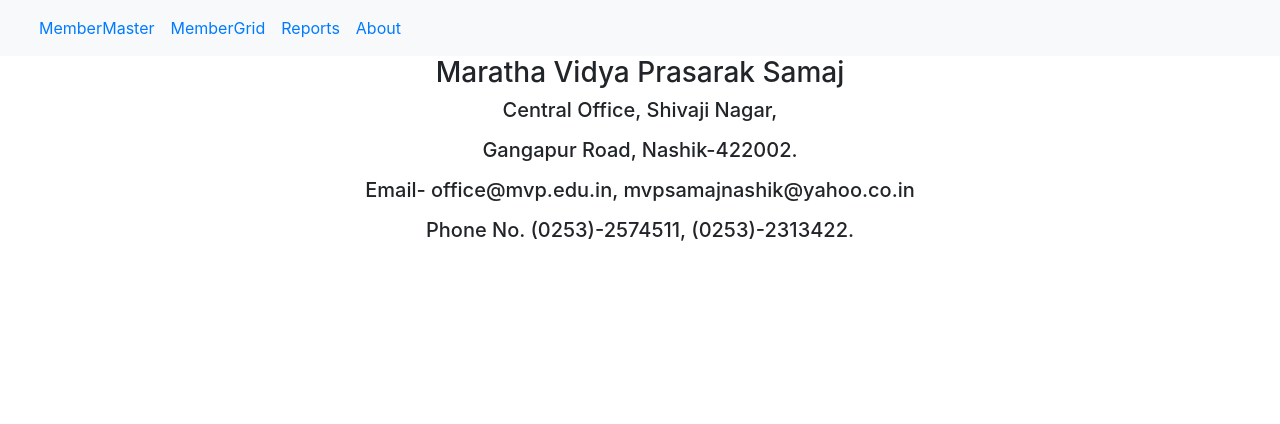
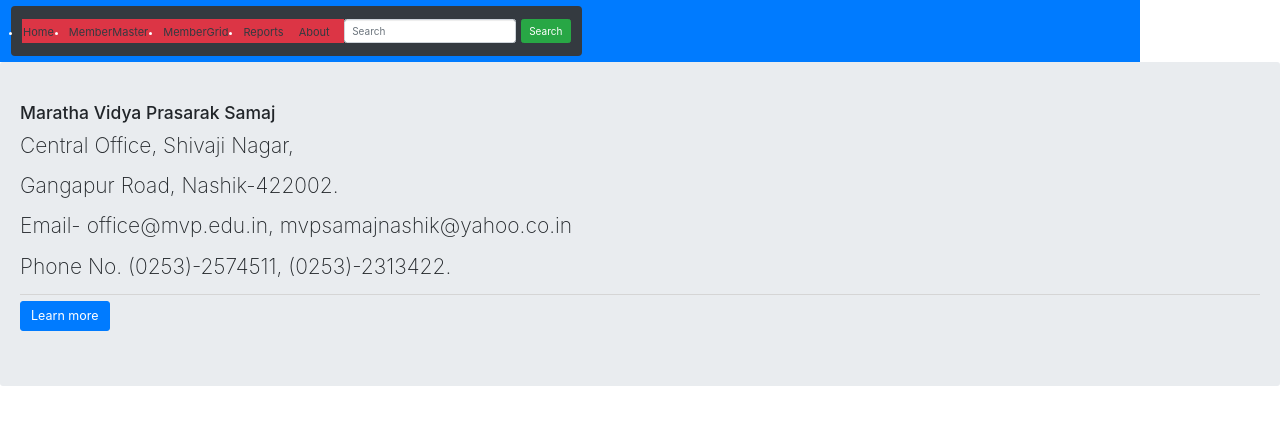
Before and after one commit to satishderle123/Member, an Angular app: page /member-about in a window 1280 px wide. Shown: the top 424 px of the page. Built offline with nearby package versions, Linux system fonts and the light colour scheme.

Commit message:
on 25 mar at 1.17pm

```diff
--- a/src/app/app.component.css
+++ b/src/app/app.component.css
@@ -0,0 +1,23 @@
+
+.container-lg {
+    position: relative;   /* Dont Change Value*/
+    margin: 0px 0px;
+    padding: 0px 0px;
+    padding-left: 0px;
+    padding-bottom: 0px;
+  }
+
+  .navbar a {
+    background: var(--red);
+    display: block;
+    text-decoration: none;
+    padding-right: 1.4rem;
+    padding-left: 1px;
+    padding-bottom: 2px;
+    color: var(--dark);
+    font-size: 1.1rem;
+  }
+
+  .navbar {
+    margin:0px 0px 0px
+  }
--- a/src/app/app.component.html
+++ b/src/app/app.component.html
@@ -1,32 +1,36 @@
-
-<nav class="navbar navbar-expand-sm bg-light">
-  <div class="container-fluid">
-    <ul class="navbar-nav">
+<div class="container-lg bg-primary text-white">
+  <nav class="navbar">
+    <div class="container-lg">
+    <ul class="navbar navbar-expand-sm bg-dark navbar-dark">
       <li class="nav-item">
-        <a routerLink="member-view" class="nav-link" routerLinkActive="active">
-          MemberMaster
-        </a>
+        <a routerLink="/" class="nav-link" routerLinkActive="active">Home</a>
       </li>
       <li class="nav-item">
-        <a routerLink="member-grid" class="nav-link" routerLinkActive="active">
-          MemberGrid
-        </a>
+        <a routerLink="member-view" class="nav-link" routerLinkActive="active">MemberMaster</a>
       </li>
       <li class="nav-item">
-        <a routerLink="member-reports" class="nav-link" routerLinkActive="active">
-          Reports
-        </a>
+        <a routerLink="member-grid" class="nav-link" routerLinkActive="active">MemberGrid</a>
+      </li>
+      <li class="nav-item dropdown">
+        <a routerLink="" data-toggle="dropdown" class="nav-link" routerLinkActive="active">Reports</a>
+        <div class="dropdown-menu">
+          <a class="dropdown-item" href="member-reports">TalukaWise Count</a>
+          <a class="dropdown-item" href="#">VillageWise Count</a>
+          <a class="dropdown-item" href="#">All Para Query</a>
+        </div>
       </li>
       <li class="nav-item">
-        <a routerLink="member-about" class="nav-link" routerLinkActive="active">
-          About
-        </a>
+        <a routerLink="member-about" class="nav-link" routerLinkActive="active">About</a>
       </li>
+
+      <form class="form-inline" action="/action_page.php">
+        <input class="form-control mr-sm-2" type="text" placeholder="Search">
+        <button class="btn btn-success" type="submit">Search</button>
+      </form>
     </ul>
   </div>
 </nav>
-
-
+</div>
 <!--- Following code is important, must there. -->
 <div>
   <router-outlet></router-outlet>
--- a/src/app/app.component.ts
+++ b/src/app/app.component.ts
@@ -1,7 +1,7 @@
 import { Component } from '@angular/core';
 
 @Component({
-  selector: 'app-root',
+  selector: 'memberapp-root',
   templateUrl: './app.component.html',
   styleUrls: ['./app.component.css']
 })
--- a/src/app/member-about/member-about.component.html
+++ b/src/app/member-about/member-about.component.html
@@ -1,14 +1,12 @@
-<div style="text-align:center">
-    <h3>
-        Maratha Vidya Prasarak Samaj
-    </h3>
+
+<div class="jumbotron">
+  <h3 class="display-5">Maratha Vidya Prasarak Samaj</h3>
+  <p class="h5">Central Office, Shivaji Nagar, </p>
+  <p class="h5">Gangapur Road, Nashik-422002. </p>
+  <p class="h5">Email- office@mvp.edu.in, mvpsamajnashik@yahoo.co.in </p>
+  <p class="h5">Phone No. (0253)-2574511, (0253)-2313422.</p>
+  <hr class="my-2">
+  <p class="lead">
+    <a class="btn btn-primary btn-lg" href="http://www.mvp.edu.in" role="button">Learn more</a>
+  </p>
 </div>
-
-<div style="text-align:center">
-   <h5>
-     <p>Central Office, Shivaji Nagar,</p>
-     <p>Gangapur Road, Nashik-422002.</p>
-     <p>Email- office@mvp.edu.in, mvpsamajnashik@yahoo.co.in</p>
-     <p>Phone No. (0253)-2574511, (0253)-2313422.</p>
-   </h5>
-</div>
--- a/src/app/member-view/member-view.component.css
+++ b/src/app/member-view/member-view.component.css
@@ -1,14 +1,10 @@
 .card {
-    box-shadow: 0 4px 8px 0 rgba(81, 233, 119, 0.2);
+    box-shadow: 0 4px 8px 0 rgba(89, 12, 190, 0.2);
     transition: 0.3s;
-    width: 48%;
-    border-radius: 5px;
+    border-radius: 10px;
+    padding: 8px 8px;
   }
 
   .card:hover {
     box-shadow: 0 8px 16px 0 rgba(255,100,0,100.2);
   }
-
-  .container {
-    padding: 2px 16px;
-  }
--- a/src/app/member-view/member-view.component.html
+++ b/src/app/member-view/member-view.component.html
@@ -1,55 +1,61 @@
 
-<div>
-    <div class="p-3 mb-2 bg-dark text-white">
-        <h3> Member View Form </h3>
-    </div>
-  <span class="border border-danger">
+<div class="container-lg p-3 my-3 bg-primary text-white border">
+  <div class="card-deck">
+    <div class="card bg-secondary text-white">  <!--1st Card-->
 
-<div class="card">
       <Form [formGroup]="MemberViewFbForm" (ngSubmit)="OnSubmit()">
-<div class="form-row align-items-center">
-
-
+      <div class="form-row align-items-center">  <!--For Aligned controls, otherwise all in one col.-->
         <div class="Form-group">
-        <label>Member No. </label>
-        <input formControlName="MemNo" type="text" class="form-control" name="MemNo" minlength="5" style="width: 100px;" >
+          <label class="col-form-label">Member No. </label>
+          <input formControlName="MemNo" type="text" class="form-control form-control-sm" name="MemNo" minlength="5" style="width: 100px;" >
         </div>
 
         <div class="Form-group">
-        <label>Reg.No. </label>
-        <input formControlName="RegNo" type="text" class="form-control" name="RegNo" style="width: 100px;" >
+          <label class="col-form-label">Reg.No. </label>
+          <input formControlName="RegNo" type="text" class="form-control form-control-sm" name="RegNo" style="width: 100px;" >
         </div>
 
         <div class="Form-group" >
           <label>Member Name </label>
-      <input [class.is-invalid]="MemberViewFbForm.get('MemberName').invalid && MemberViewFbForm.get('MemberName').touched" formControlName="MemberName" type="text" class="form-control" name="MemberName" style="width: 200px;" >
+          <input [class.is-invalid]="MemberViewFbForm.get('MemberName').invalid && MemberViewFbForm.get('MemberName').touched" formControlName="MemberName" type="text" class="form-control form-control-sm" name="MemberName" style="width: 200px;" >
           <!-- <small [class.d-none] ="MemberViewFbForm.get('MemberName').valid || MemberViewFbForm.get('MemberName').untouched" class="text-danger">Name required *</small>  -->
         </div>
 
         <div class="Form-group">
           <label>Address : </label>
-      <input formControlName="Addr1" type="text" class="form-control" name="Addr1" style="width: 400px;" >
+          <input formControlName="Addr1" type="text" class="form-control form-control-sm" name="Addr1" style="width: 100px;" >
         </div>
 
         <div class="Form-group">
-      <input formControlName="Addr2" type="text" class="form-control" name="Addr2" style="width: 400px;">
+          <input formControlName="Addr2" type="text" class="form-control form-control-sm" name="Addr2" style="width: 100px;">
         </div>
 
         <div class="Form-group">
           <label>Village</label>
-      <input formControlName="Village" type="text" class="form-control" name="Village" style="width: 400px;">
+          <input formControlName="Village" type="text" class="form-control form-control-sm" name="Village" style="width: 100px;">
         </div>
-  <div>
-    <br/>
+
+      <div> <!-- Button -->
         <button class="btn btn-primary" type="submit"> Submit </button>
       </div>
-</div>
+      </div> <!---Form Align Control-->
       </Form>
-</div>
-<div class="card">
-  Second half
+
+    </div> <!---1st Cards-->
+
+    <div class="card bg-secondary text-white"> <!---2nd Card-->
+
+      <div class="Form-group">
+        <label>Village</label>
+        <input formControlName="Village" type="text" class="form-control form-control-sm" name="Village" style="width: 100px;">
       </div>
 
-  {{ MemberViewFbForm.value | json }}
-  </span>
-  </div>
+    </div> <!--- 2nd Card-->
+
+    <div class="card bg-secondary text-white" style="max-width: 120px;">  <!--Photo Card-->
+      <img class="card-img-top" src="./assets/malePlaceholder.png" alt="Member Photo">
+    </div>  <!---Photo Card -->
+  </div> <!--- Card Deck --->
+</div>  <!---Top Container-->
+
+<!---- <app-member-view></app-member-view>  -->
--- a/src/app/member-view/member-view.component.ts
+++ b/src/app/member-view/member-view.component.ts
@@ -1,36 +1,39 @@
 import { Component, OnInit } from '@angular/core';
-import { FormGroup, FormBuilder,FormControl, Validators } from '@angular/forms';
+import { FormGroup, FormBuilder, FormControl, Validators } from '@angular/forms';
 
 @Component({
   selector: 'app-member-view',
   templateUrl: './member-view.component.html',
   styleUrls: ['./member-view.component.css']
 })
-export class MemberViewComponent  {
+export class MemberViewComponent implements OnInit {
   memberViewForm: FormGroup;
   submitted = false;
 
   constructor(private fb: FormBuilder) { }
 
   ngOnInit() {
-    this.memberViewForm = this.fb.group({
-        MemberName: ['', [Validators.required, Validators.minLength(6)],Validators.name],
+    /* Initialize any Control here if any like this.cat="SC, ST, OBC, ...." */
+    this.memberViewForm =  this.fb.group({
       MemNo: ['', [Validators.required, Validators.minLength(7),Validators.maxLength(7)]],
       RegNo: ['', [Validators.required]],
+      MemberName: ['', [Validators.required, Validators.minLength(6)],Validators.name],
       Addr1: ['', [Validators.required, Validators.minLength(6)]],
       Addr2: ['', [Validators.required, Validators.minLength(6)]],
       Village: ['', [Validators.required, Validators.name]],
+
     },);
 }
 
   onSubmit() {
-  this.submitted = true;
-  // stop here if form is invalid
-  if (this.memberViewForm.invalid) {
-        return;
-  }
-  alert('SUCCESS!! :-)\n\n' + JSON.stringify(this.memberViewForm.value))
+     //this.submitted = true;
+     alert(this.memberViewForm.value);
+     console.log(this.memberViewForm.value);
+     //alert('SUCCESS!! :-)\n\n' + JSON.stringify(this.memberViewForm.value))
+
+     //if (this.memberViewForm.invalid) {   /*Stop here if Form is invalid */
+     //   return;
+     // }
   } //onSubmit
 
-
 } //main closing brace
--- a/src/index.html
+++ b/src/index.html
@@ -7,13 +7,12 @@
   <meta name="viewport" content="width=device-width, initial-scale=1">
   <link rel="icon" type="image/x-icon" href="favicon.ico">
 
-  <!----  <link rel="stylesheet" href="https://maxcdn.bootstrapcdn.com/bootstrap/3.4.1/css/bootstrap.min.css">
+   <link rel="stylesheet" href="https://maxcdn.bootstrapcdn.com/bootstrap/3.4.1/css/bootstrap.min.css">
   <script src="https://ajax.googleapis.com/ajax/libs/jquery/3.4.1/jquery.min.js"></script>
   <script src="https://maxcdn.bootstrapcdn.com/bootstrap/3.4.1/js/bootstrap.min.js"></script>
-   ------>
 
 </head>
 <body>
-  <app-root></app-root>
+  <memberapp-root></memberapp-root>
 </body>
 </html>
```
Also changed, not shown: src/app/tempFile.txt (deleted), src/assets/malePlaceholder.png (added). Lines whose indentation alone changed are shown as unchanged.
